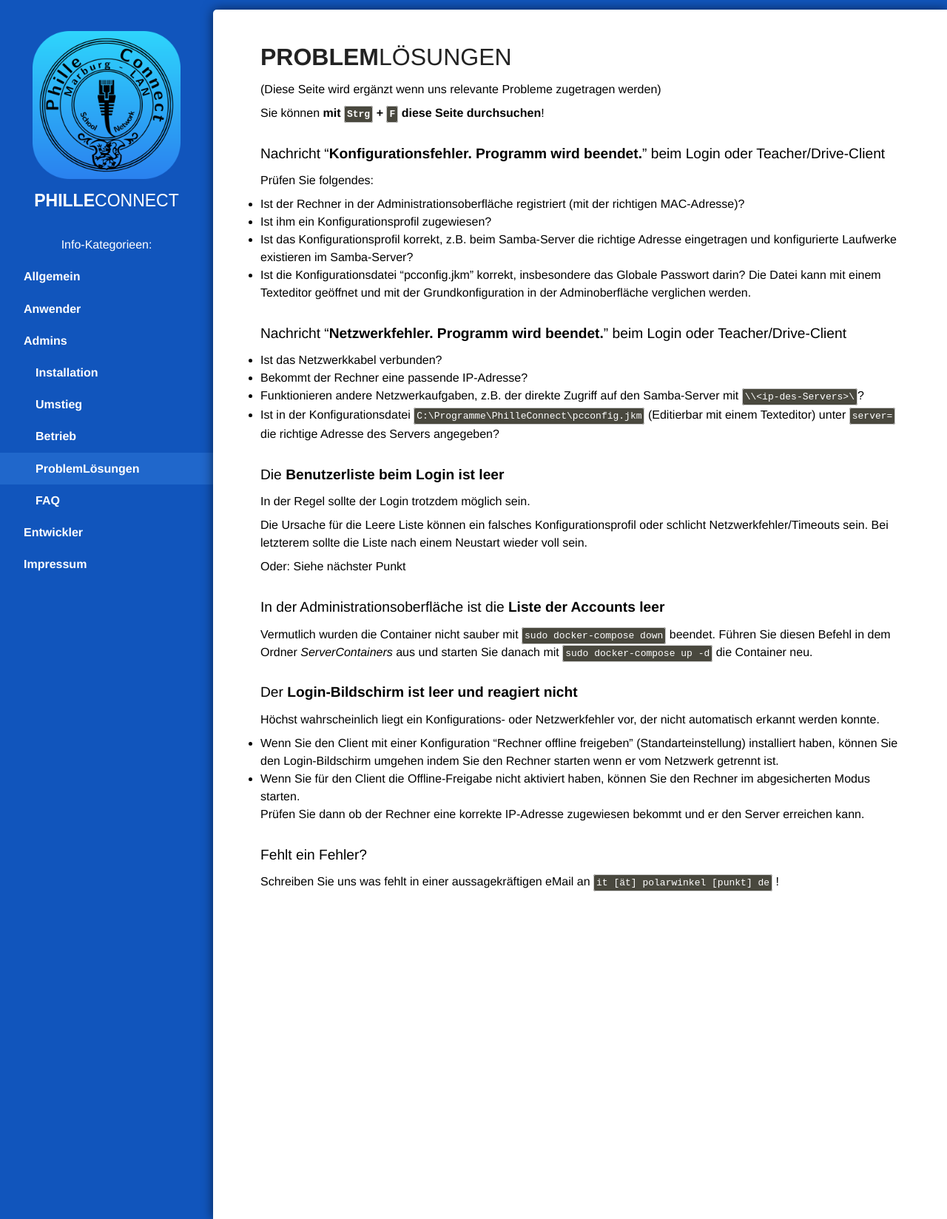
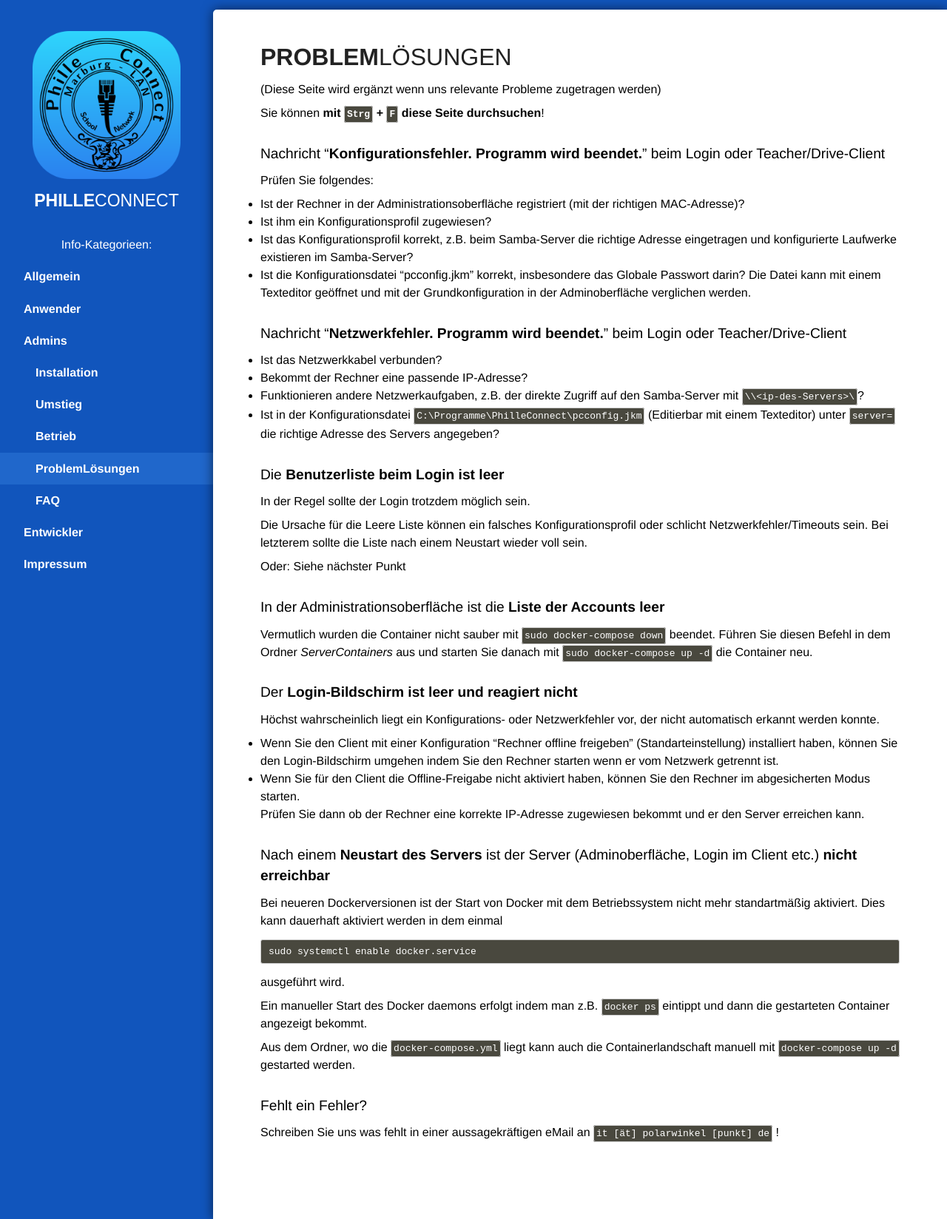
Before and after one commit to philleconnect/philleconnect.github.io, a Jekyll site: the page built from _pages/admins/07_problemloesungen.md, in a window 1280 px wide. Shown: the whole page at 74% size. Built offline with Jekyll 4.4.1, drawn with Linux system fonts in a browser that asks for light colours.

Commit message:
added info to make docker daemon start permanent

````diff
--- a/_pages/admins/07_problemloesungen.md
+++ b/_pages/admins/07_problemloesungen.md
@@ -44,6 +44,19 @@ Höchst wahrscheinlich liegt ein Konfigurations- oder Netzwerkfehler vor, der ni
 
 Prüfen Sie dann ob der Rechner eine korrekte IP-Adresse zugewiesen bekommt und er den Server erreichen kann.
 
+### Nach einem **Neustart des Servers** ist der Server (Adminoberfläche, Login im Client etc.) **nicht erreichbar**
+Bei neueren Dockerversionen ist der Start von Docker mit dem Betriebssystem nicht mehr standartmäßig aktiviert. Dies kann dauerhaft aktiviert werden in dem einmal
+
+```
+sudo systemctl enable docker.service
+```
+
+ausgeführt wird.
+
+Ein manueller Start des Docker daemons erfolgt indem man z.B. `docker ps` eintippt und dann die gestarteten Container angezeigt bekommt.
+
+Aus dem Ordner, wo die `docker-compose.yml` liegt kann auch die Containerlandschaft manuell mit `docker-compose up -d` gestarted werden.
+
 ### Fehlt ein Fehler?
 
 Schreiben Sie uns was fehlt in einer aussagekräftigen eMail an `it [ät] polarwinkel [punkt] de` !
````
Also changed, not shown: _pages/admins/02_installation.md (+2 -0 lines), _pages/admins/04_betrieb.md (+1 -1 lines), index.md (+1 -1 lines).
